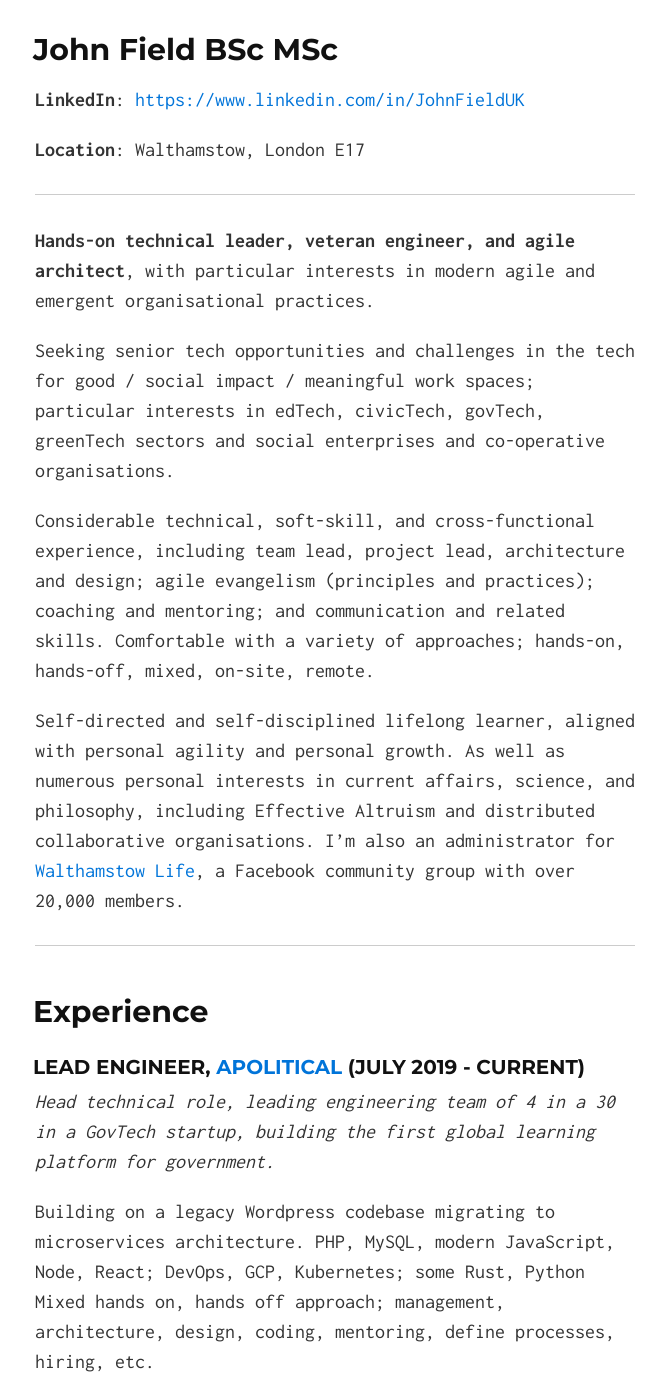
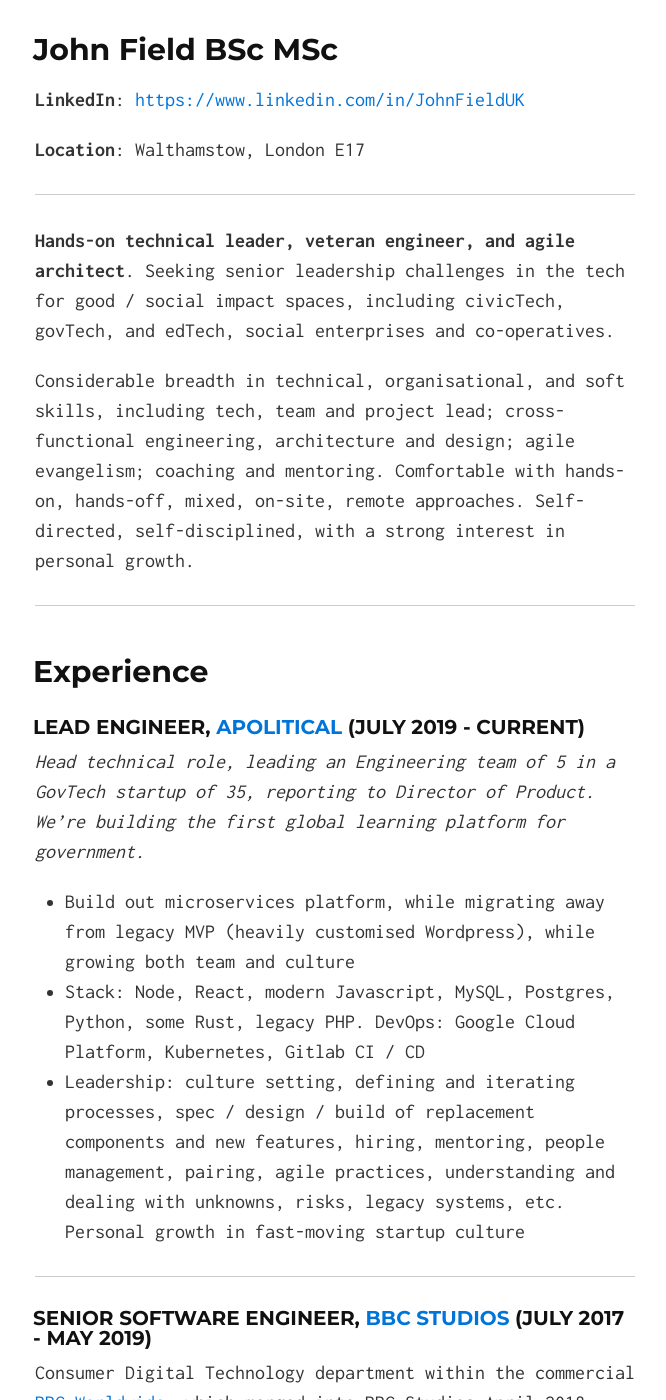
Before and after one commit to JohnField/johnfield.github.io, a Jekyll site: the page built from cv.md, in a window 1280 px wide and 1400 px high, scrolled down 356 px. Shown: the whole window, without its empty margins (305-971 px from the left). Built offline with Jekyll 4.4.1, drawn with Linux system fonts in a browser that asks for light colours; our own code applies the rules of GitHub Pages for plain Markdown files.

Commit message:
Update CV

```diff
--- a/cv.md
+++ b/cv.md
@@ -10,25 +10,22 @@
 
 * * *
 
+**Hands-on technical leader, veteran engineer, and agile architect**. Seeking senior leadership challenges in the tech for good / social impact spaces, including civicTech, govTech, and edTech, social enterprises and co-operatives.
 
-**Hands-on technical leader, veteran engineer, and agile architect**, with particular interests in modern agile and emergent organisational practices.
+Considerable breadth in technical, organisational, and soft skills, including tech, team and project lead; cross-functional engineering, architecture and design; agile evangelism; coaching and mentoring. Comfortable with hands-on, hands-off, mixed, on-site, remote approaches. Self-directed, self-disciplined, with a strong interest in personal growth.
 
-Seeking senior tech opportunities and challenges in the tech for good / social impact / meaningful work spaces; particular interests in edTech, civicTech, govTech, greenTech sectors and social enterprises and co-operative organisations.
-
-Considerable technical, soft-skill, and cross-functional experience, including team lead, project lead, architecture and design; agile evangelism (principles and practices); coaching and mentoring; and communication and related skills. Comfortable with a variety of approaches; hands-on, hands-off, mixed, on-site, remote.
-
-Self-directed and self-disciplined lifelong learner, aligned with personal agility and personal growth. As well as numerous personal interests in current affairs, science, and philosophy, including Effective Altruism and distributed collaborative organisations. I’m also an administrator for [Walthamstow Life](https://www.facebook.com/groups/walthamstowlife/), a Facebook community group with over 20,000 members.
 * * *
-
 
 ## Experience
 
 #### Lead Engineer, [Apolitical](https://apolitical.co/) (July 2019 - current)
 
-*Head technical role, leading engineering team of 4 in a 30 in a GovTech startup, building the first global learning platform for government.*
+*Head technical role, leading an Engineering team of 5 in a GovTech startup of 35, reporting to Director of Product. We’re building the first global learning platform for government.*
 
-Building on a legacy Wordpress codebase migrating to microservices architecture. PHP, MySQL, modern JavaScript, Node, React; DevOps, GCP, Kubernetes; some Rust, Python
-Mixed hands on, hands off approach; management, architecture, design, coding, mentoring, define processes, hiring, etc.
+* Build out microservices platform, while migrating away from legacy MVP (heavily customised Wordpress), while growing both team and culture
+* Stack: Node, React, modern Javascript, MySQL, Postgres, Python, some Rust, legacy PHP. DevOps: Google Cloud Platform, Kubernetes, Gitlab CI / CD
+* Leadership: culture setting, defining and iterating processes, spec / design / build of replacement components and new features, hiring, mentoring, people management, pairing, agile practices, understanding and dealing with unknowns, risks, legacy systems, etc. Personal growth in fast-moving startup culture
+
 
 * * *
 
```
